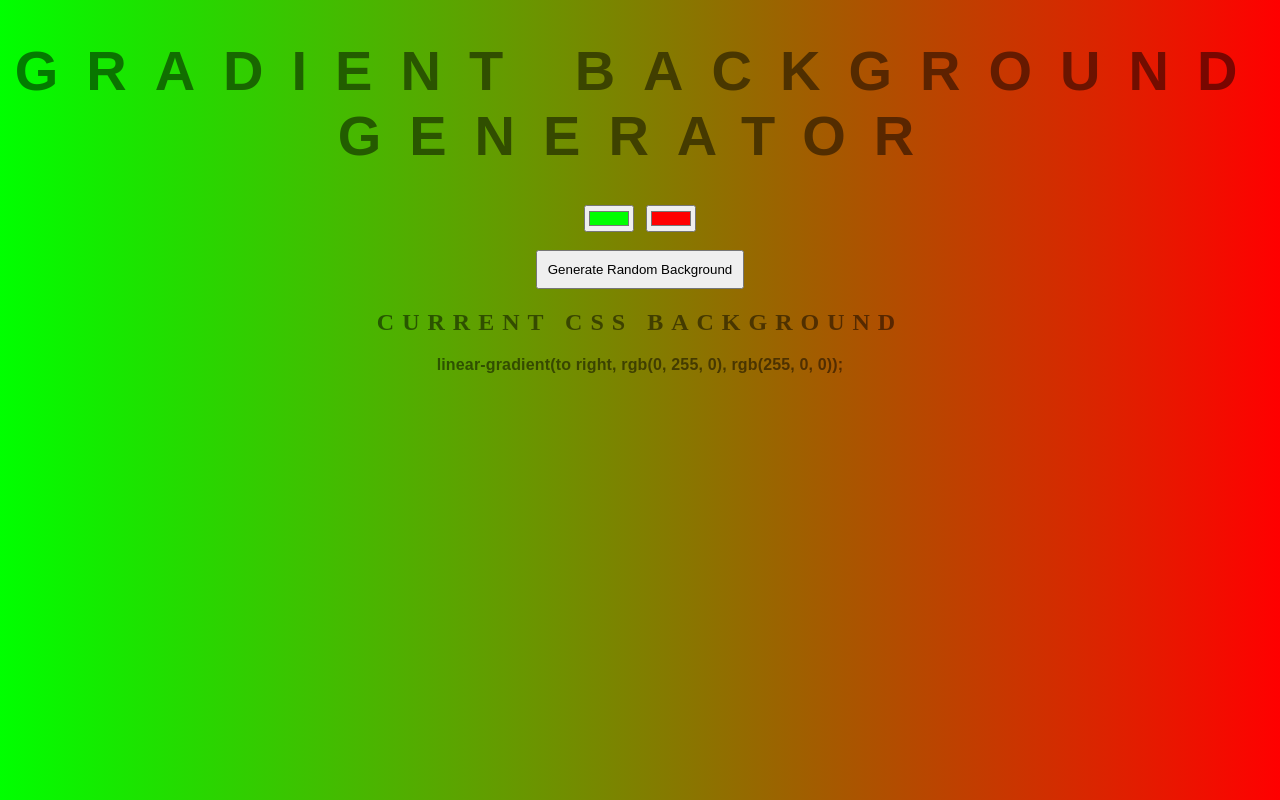
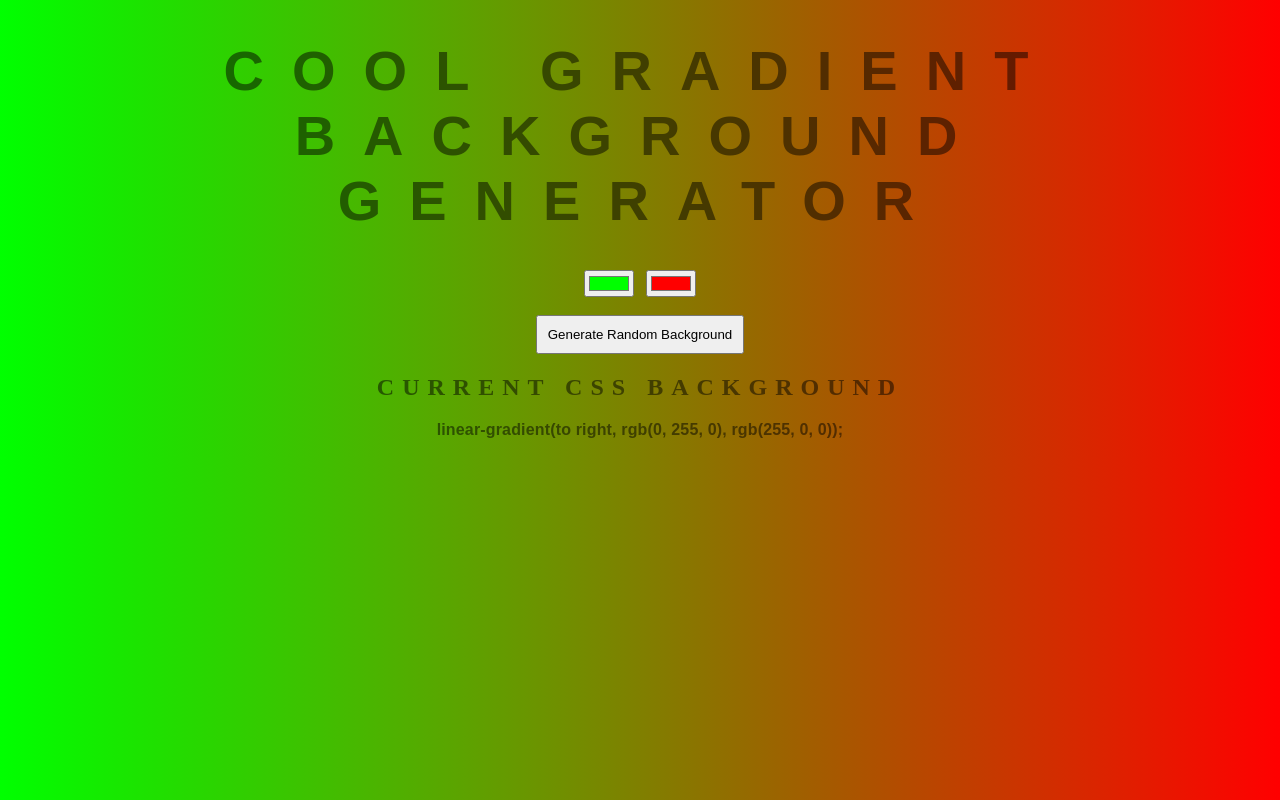
Before and after one commit to stefanbpeterson/background-generator, a plain HTML site: page index.html in a window 1280 px wide. Drawn offline with Linux system fonts and the light colour scheme.

Commit message:
testing new branch

```diff
--- a/index.html
+++ b/index.html
@@ -4,11 +4,11 @@
   <meta charset="UTF-8">
   <meta name="viewport" content="width=device-width, initial-scale=1.0">
   <meta http-equiv="X-UA-Compatible" content="ie=edge">
-  <title>Gradient Background Generator</title>
+  <title>Cool Gradient Background Generator</title>
   <link rel="stylesheet" href="style.css">
 </head>
 <body id="bodyGradient">
-  <h1>Gradient Background Generator</h1>
+  <h1>Cool Gradient Background Generator</h1>
   <input class="color1" type="color" name="color1" value="#00ff00">
   <input class="color2" type="color" name="color2" value="#ff0000"><br><br>
   <button onclick="generateRandomBackground()" class="randomColorButton" type="button" name="randomColorButton">Generate Random Background</button>
```
